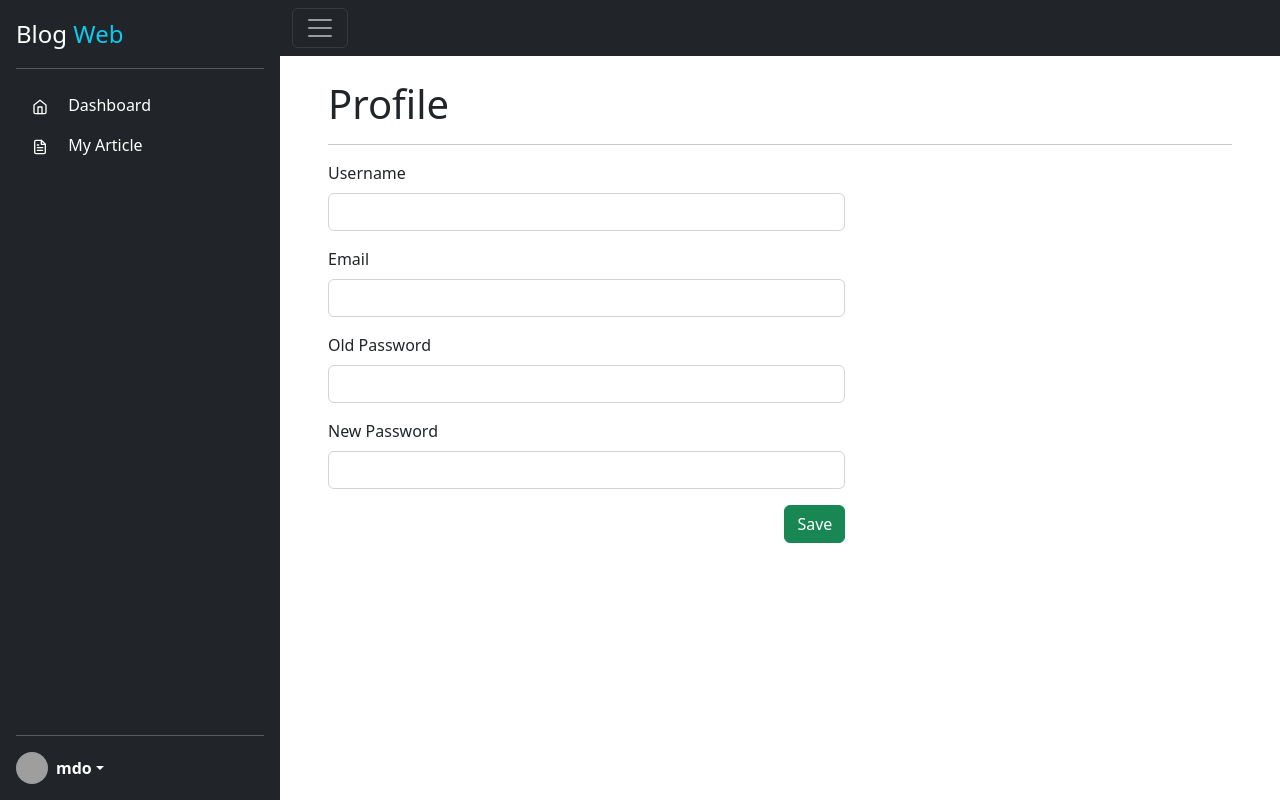
After one commit to argyaWicaksana/Blog-Web-Assignment, a PHP site: page /dashboard/profile in a window 1280 px wide. The commit adds this page. Run offline with PHP 8.4, Linux system fonts and the light colour scheme; a stand-in replaces the project's code that opens the database connection; some libraries are stand-ins or nearby versions; grey boxes are pictures that could not be loaded.

Commit message:
add profile settings
and stuff

```diff
--- a/dashboard/article/list.php
+++ b/dashboard/article/list.php
@@ -1,6 +1,5 @@
 <?php include '../templates/header.php'; ?>
 
-<article class="mt-4 container">
     <h1>My Article</h1>
     <hr>
     <table class="table table-striped mb-5">
--- /dev/null
+++ b/dashboard/profile/index.php
@@ -0,0 +1,39 @@
+<?php include '../templates/header.php' ?>
+
+<h1>Profile</h1>
+<hr>
+<div class="row">
+    <form action="" method="post" class="col-xl-7">
+        <div class="mb-3">
+            <label for="username" class="form-label">Username</label>
+            <input type="text" class="form-control" id="username" name="username" required>
+        </div>
+        <div class="mb-3">
+            <label for="email" class="form-label">Email</label>
+            <input type="email" class="form-control" id="email" name="email" required>
+        </div>
+        <div class="mb-3">
+            <label for="password" class="form-label">Old Password</label>
+            <input type="password" class="form-control" id="password" name="password" required>
+        </div>
+        <div class="mb-3">
+            <label for="password" class="form-label">New Password</label>
+            <input type="password" class="form-control" id="password" name="password" required>
+        </div>
+        <!-- profile picture -->
+        <!-- <div class="mb-3">
+            <label for="formFile" class="form-label">Profile Picture</label>
+            <input class="form-control" type="file" id="formFile" accept="image/png, image/gif, image/jpeg">
+        </div> -->
+        <div class="mb-3 d-md-flex justify-content-md-end">
+            <button type="submit" class="btn btn-success">Save</button>
+        </div>
+    </form>
+
+</div>
+
+</article>
+</main>
+</div>
+
+<?php include '../templates/footer.php' ?>
--- a/dashboard/templates/header.php
+++ b/dashboard/templates/header.php
@@ -56,8 +56,7 @@ define('ROOT', dirname(__DIR__, 2));
                             <strong>mdo</strong>
                         </a>
                         <ul class="dropdown-menu dropdown-menu-dark text-small shadow" aria-labelledby="dropdownUser1">
-                            <li><a class="dropdown-item" href="#">Settings</a></li>
-                            <li><a class="dropdown-item" href="#">Profile</a></li>
+                            <li><a class="dropdown-item" href="<?= baseURL ?>dashboard/profile">Profile</a></li>
                             <li>
                                 <hr class="dropdown-divider">
                             </li>
@@ -80,8 +79,7 @@ define('ROOT', dirname(__DIR__, 2));
                             <strong>mdo</strong>
                         </a>
                         <ul class="dropdown-menu dropdown-menu-dark text-small shadow" aria-labelledby="dropdownUser1">
-                            <li><a class="dropdown-item" href="#">Settings</a></li>
-                            <li><a class="dropdown-item" href="#">Profile</a></li>
+                            <li><a class="dropdown-item" href="<?= baseURL ?>dashboard/profile">Profile</a></li>
                             <li>
                                 <hr class="dropdown-divider">
                             </li>
--- a/js/script.js
+++ b/js/script.js
@@ -1,11 +1,16 @@
-$(window).resize(()=>{
-    if($(window).width() < 768){
+$(document).ready(
+    $(window).resize(() => {
+        if ($(window).width() < 768) {
             $(".Article").removeClass("mx-md-5")
             $(".Article").addClass("container")
             $('#profileimg').addClass('d-none')
-    } else{
+            $('#collapseWidthExample').removeClass('show')
+        } else {
             $(".Article").removeClass("container")
             $(".Article").addClass("mx-md-5")
             $('#profileimg').removeClass('d-none')
+            $('#collapseWidthExample').addClass('show')
         }
     })
+
+)
```
Lines whose indentation alone changed are shown as unchanged.
